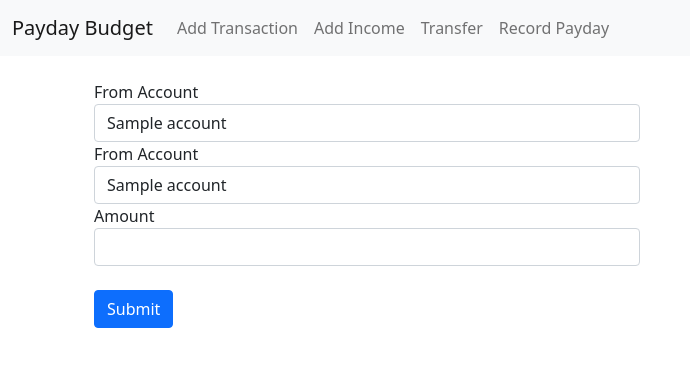
After one commit to pwildenhain/payday-budget-api, a FastAPI app: template templates/transfer.html in a window 1280 px wide. The commit adds this page. Shown: the top 367 px of the page, without its empty margins (0-690 px from the left). Run offline with FastAPI, Linux system fonts and the light colour scheme; the template is opened without the code that fills it: most values are stand-ins (such as "Sample title", 1, 10 or a date in 2020).

Commit message:
:twisted_rightwards_arrows: Add ability to transfer

```diff
--- a/main.py
+++ b/main.py
@@ -77,6 +77,13 @@ def add_income_view(request: Request, accounts: List[schemas.Account] = Depends(
         {"request": request, "accounts": accounts}
     )
 
+@app.get("/transfer", response_class=HTMLResponse, include_in_schema=False)
+def transfer_view(request: Request, accounts: List[schemas.Account] = Depends(get_accounts)):
+    return templates.TemplateResponse(
+        "transfer.html",
+        {"request": request, "accounts": accounts}
+    )
+
 @app.get("/record-payday", response_class=HTMLResponse, include_in_schema=False)
 def record_payday_view(request: Request):
     return templates.TemplateResponse(
@@ -127,6 +134,36 @@ def add_income_form(
 
     return RedirectResponse(url="/", status_code=HTTP_303_SEE_OTHER)
 
+@app.post("/transfer-form", response_class=RedirectResponse, include_in_schema=False)
+def transfer_form(
+    from_account: str = Form(...),
+    to_account: str = Form(...),
+    amount: int = Form(...),
+    date: Optional[datetime.datetime] = Form(datetime.datetime.now()),
+    db: Session = Depends(get_db)
+):
+    account_withdraw_transaction = schemas.TransactionCreate(
+        name=from_account,
+        amount=amount,
+        comment=f"Transfer to {to_account}",
+        transaction_type="debit",
+        date=date
+    )
+
+    add_transaction(account_withdraw_transaction, db)
+
+    account_deposit_transaction = schemas.TransactionCreate(
+        name=to_account,
+        amount=amount,
+        comment=f"Transfer from {from_account}",
+        transaction_type="credit",
+        date=date
+    )
+
+    add_transaction(account_deposit_transaction, db)
+
+    return RedirectResponse(url="/", status_code=HTTP_303_SEE_OTHER)
+
 @app.post("/payday-redirect", response_class=RedirectResponse, include_in_schema=False)
 def payday_form(payday: List[schemas.Transaction] = Depends(record_payday)):
     # By adding the record_payday dependency, we're implicitly recording a payday
--- a/templates/navbar.html
+++ b/templates/navbar.html
@@ -13,6 +13,9 @@
             <a class="nav-link" href="{{ url_for('add_income_view') }}">Add Income</a>
           </li>
           <li class="nav-item">
+            <a class="nav-link" href="{{ url_for('transfer_view') }}">Transfer</a>
+          </li>
+          <li class="nav-item">
             <a class="nav-link" href="{{ url_for('record_payday_view') }}">Record Payday</a>
           </li>
         </ul>
--- /dev/null
+++ b/templates/transfer.html
@@ -0,0 +1,55 @@
+{% extends 'base.html' %}
+
+{% block content %}
+<div class="container my-4">
+  <form action="{{ url_for('transfer_form') }}" method="post" class="form-transfer">
+        <!-- Grid row -->
+        <div class="form-row">
+          <!-- Grid column -->
+          <div class="col-md-6">
+            <!-- Material input -->
+            <div class="md-form form-group form-transfer">
+              <label for="from_account">From Account</label>
+              <select class="form-control" name="from_account" id="from_account">
+                {% for account in accounts %}
+                <option>{{ account.name }}</option>
+                {% endfor %}
+              </select>
+            </div>
+          </div>
+          <!-- Grid column -->
+
+          <!-- Grid column -->
+          <div class="col-md-6">
+            <!-- Material input -->
+            <div class="md-form form-group form-transfer">
+              <label for="to_account">From Account</label>
+              <select class="form-control" name="to_account" id="to_account">
+                {% for account in accounts %}
+                <option>{{ account.name }}</option>
+                {% endfor %}
+              </select>
+            </div>
+          </div>
+          <!-- Grid column -->
+
+          <!-- Grid column -->
+          <div class="col-md-6">
+            <!-- Material input -->
+            <div class="md-form form-group form-transfer">
+              <label for="amount">Amount</label>
+              <input class="form-control" type="number" name="amount" id="amount" required >
+            </div>
+          </div>
+          <!-- Grid column -->
+
+        </div>
+        <!-- Grid row -->
+
+        <br />
+        <button type="submit" class="btn btn-primary btn-md">Submit</button>
+      </form>
+      <!-- Extended material form grid -->
+
+</div>
+{% endblock content %}
```
